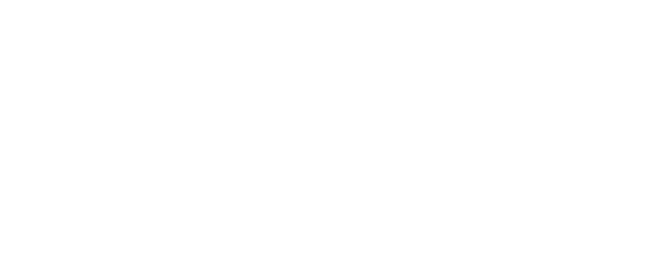
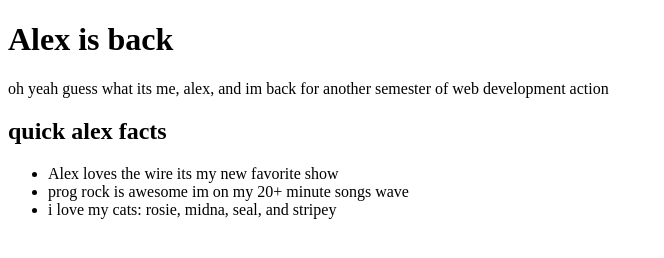
Before and after one commit to ademuth-org/lab1, a plain HTML site: page index.html in a window 1280 px wide. Shown: the whole page, without its empty margins (0-664 px from the left). Drawn offline with Linux system fonts and the light colour scheme.

Commit message:
Added random stuff about me to fill out index

```diff
--- a/index.html
+++ b/index.html
@@ -2,9 +2,16 @@
 <html lang="en">
   <head>
 	<meta charset="UTF-8">
-	<title>Title</title>
+	<title>ITMD361 Lab 1</title>
   </head>
   <body>
-	<p></p>
+    <h1>Alex is back</h1>
+	<p>oh yeah guess what its me, alex, and im back for another semester of web development action</p>
+	<h2>quick alex facts</h2>
+      <ul>
+	    <li>Alex loves the wire its my new favorite show</li>
+		<li>prog rock is awesome im on my 20+ minute songs wave</li>
+		<li>i love my cats: rosie, midna, seal, and stripey</li>
+      </ul>
   </body>
  </html>
```
Also changed, not shown: 1 other file.
